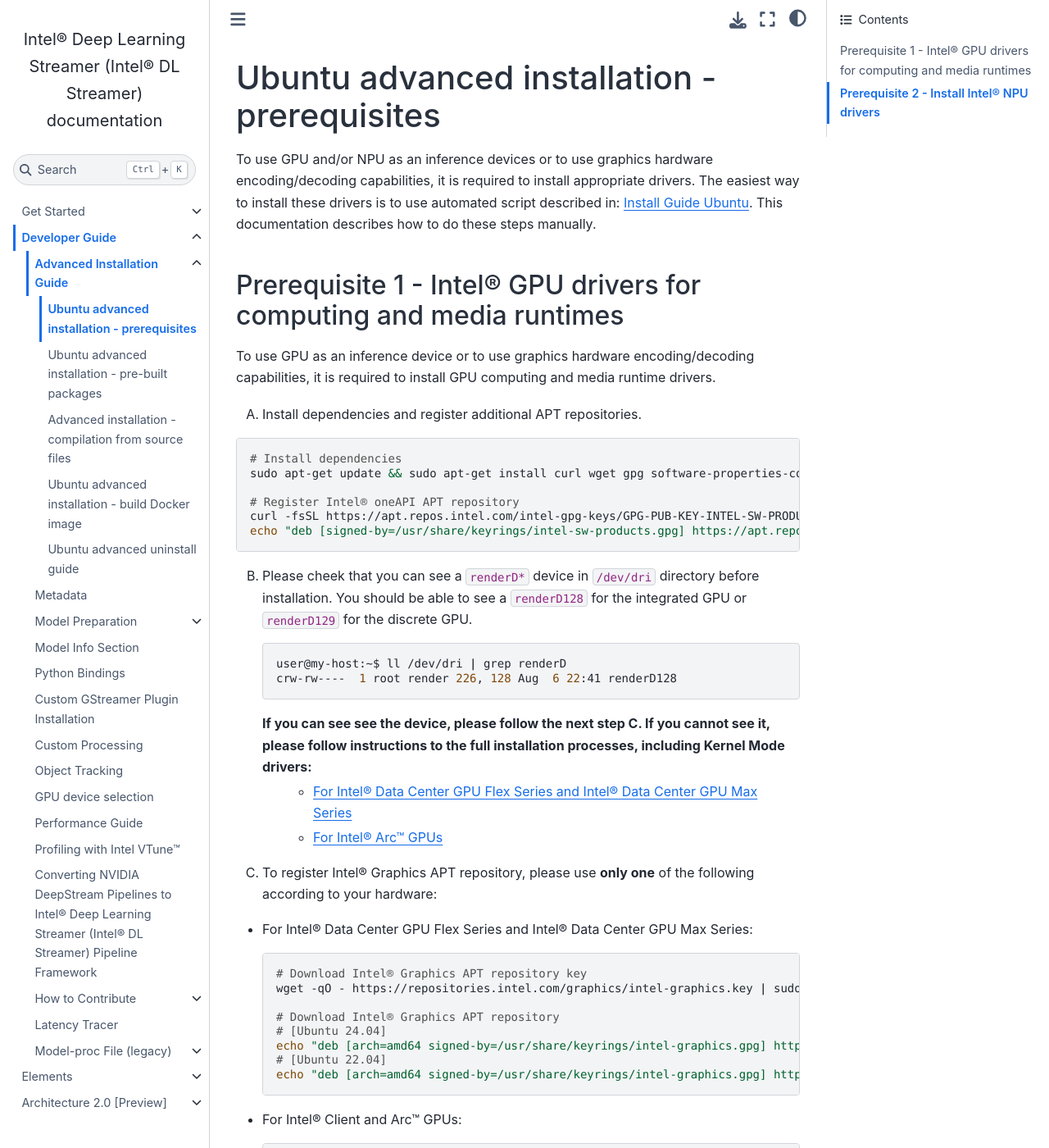
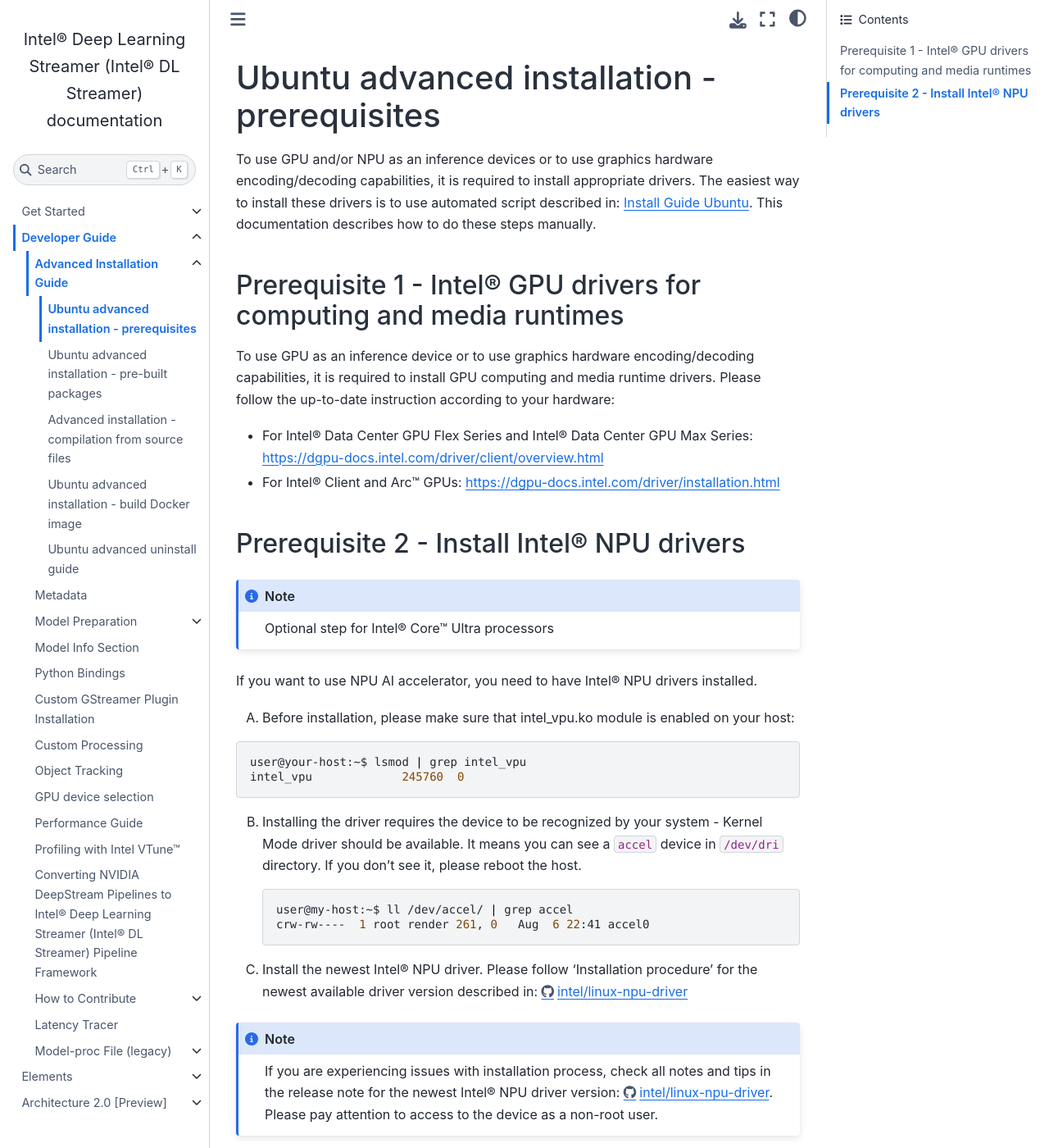
Before and after one commit to dlstreamer/dlstreamer, a Sphinx documentation site: the page built from docs/source/dev_guide/advanced_install/advanced_install_guide_prerequisites.rst, in a window 1280 px wide and 1400 px high. Shown: the whole window at 82% size. Built offline with Sphinx 7.4.7 and the Sphinx Book theme 1.1.4, drawn with Linux system fonts in a browser that asks for light colours; pages that are not in the unit, such as notebooks, are missing from menus; some of the changed text lies outside the part shown.

Commit message:
[DLStreamer] Documentation - remove GPU drivers installation steps in advanced_installation/prereq (#213)
Signed-off-by: dmichalo <dawid.michalowski@intel.com>

```diff
--- a/docs/source/dev_guide/advanced_install/advanced_install_guide_prerequisites.rst
+++ b/docs/source/dev_guide/advanced_install/advanced_install_guide_prerequisites.rst
@@ -10,65 +10,13 @@
 --------------------------------------------------------------------
 
 To use GPU as an inference device or to use graphics hardware encoding/decoding capabilities, it is required to install GPU computing and media runtime drivers.
-
-A. Install dependencies and register additional APT repositories.
-
-..  code:: sh
-
-   # Install dependencies
-   sudo apt-get update && sudo apt-get install curl wget gpg software-properties-common jq
-
-   # Register Intel® oneAPI APT repository
-   curl -fsSL https://apt.repos.intel.com/intel-gpg-keys/GPG-PUB-KEY-INTEL-SW-PRODUCTS.PUB | sudo gpg --dearmor --output /usr/share/keyrings/intel-sw-products.gpg
-   echo "deb [signed-by=/usr/share/keyrings/intel-sw-products.gpg] https://apt.repos.intel.com/oneapi all main" | sudo tee /etc/apt/sources.list.d/intel-oneapi.list
-
-
-B. Please cheek that you can see a ``renderD*`` device in ``/dev/dri`` directory before installation. You should be able to see a ``renderD128`` for the integrated GPU or ``renderD129`` for the discrete GPU.
-
-   .. code:: sh
-
-      user@my-host:~$ ll /dev/dri | grep renderD
-      crw-rw----  1 root render 226, 128 Aug  6 22:41 renderD128
-
-   If you can see see the device, please follow the next step C. If you cannot see it, please follow instructions to the full installation processes, including Kernel Mode drivers:
-         -  `For Intel® Data Center GPU Flex Series and Intel® Data Center GPU Max Series <https://dgpu-docs.intel.com/driver/installation.html>`__
-         -  `For Intel® Arc™ GPUs <https://dgpu-docs.intel.com/driver/client/overview.html>`__
-
-C. To register Intel® Graphics APT repository, please use **only one** of the following according to your hardware:
+Please follow the up-to-date instruction according to your hardware:
 
 -  For Intel® Data Center GPU Flex Series and Intel® Data Center GPU Max Series:
-
-   ..  code:: sh
-
-      # Download Intel® Graphics APT repository key
-      wget -qO - https://repositories.intel.com/graphics/intel-graphics.key | sudo gpg --yes --dearmor --output /usr/share/keyrings/intel-graphics.gpg
-
-      # Download Intel® Graphics APT repository
-      # [Ubuntu 24.04]
-      echo "deb [arch=amd64 signed-by=/usr/share/keyrings/intel-graphics.gpg] https://repositories.intel.com/graphics/ubuntu noble flex" | sudo tee /etc/apt/sources.list.d/intel-graphics.list
-      # [Ubuntu 22.04]
-      echo "deb [arch=amd64 signed-by=/usr/share/keyrings/intel-graphics.gpg] https://repositories.intel.com/graphics/ubuntu jammy flex" | sudo tee /etc/apt/sources.list.d/intel-graphics.list
-
+   https://dgpu-docs.intel.com/driver/client/overview.html
 
 -  For Intel® Client and Arc™ GPUs:
-
-   ..  code:: sh
-
-       # Download Intel® Graphics APT repository key
-      wget -qO - https://repositories.intel.com/gpu/intel-graphics.key | sudo gpg --yes --dearmor --output /usr/share/keyrings/intel-graphics.gpg
-
-      # Download Intel® Graphics APT repository
-      # [Ubuntu 24.04]
-      echo "deb [arch=amd64 signed-by=/usr/share/keyrings/intel-graphics.gpg] https://repositories.intel.com/gpu/ubuntu noble client" | sudo tee /etc/apt/sources.list.d/intel-graphics.list
-      # [Ubuntu 22.04]
-      echo "deb [arch=amd64 signed-by=/usr/share/keyrings/intel-graphics.gpg] https://repositories.intel.com/gpu/ubuntu jammy client" | sudo tee /etc/apt/sources.list.d/intel-graphics.list
-
-D. Install or update packages responsible for computing and media runtimes:
-
-   .. code:: sh
-
-      # Install
-      sudo apt-get update && sudo apt-get install intel-level-zero-gpu level-zero
+   https://dgpu-docs.intel.com/driver/installation.html
 
 
 Prerequisite 2 - Install Intel® NPU drivers
--- a/docs/source/get_started/install/install_guide_ubuntu.rst
+++ b/docs/source/get_started/install/install_guide_ubuntu.rst
@@ -37,7 +37,7 @@
    ./DLS_install_prerequisites.sh
 
 
-The script installs all the essential packages needed for most users, including the following packages:
+The script installs all the essential packages needed for most Intel® Client GPU users, including the following packages:
 
 ..  code:: sh
 
@@ -57,9 +57,10 @@
 
 More details about the packages can be found in the following driver links respectively:
 `Intel® Client GPU <https://dgpu-docs.intel.com/driver/client/overview.html#installing-gpu-packages>`__,
-`Intel® Data Center GPU <https://dgpu-docs.intel.com/driver/installation.html#installing-data-center-gpu-lts-releases>`__,
 `Media <https://github.com/intel/media-driver/releases>`__,
 `NPU <https://github.com/intel/linux-npu-driver/releases/tag/v1.13.0>`__.
+
+Running DL Streamer on Intel® Data Center GPU (Flex) requires specific drivers. In such case, please follow drivers installing instruction on `Intel® Data Center GPU website <https://dgpu-docs.intel.com/driver/installation.html#installing-data-center-gpu-lts-releases>`__.
 
 .. _2:
 
```
